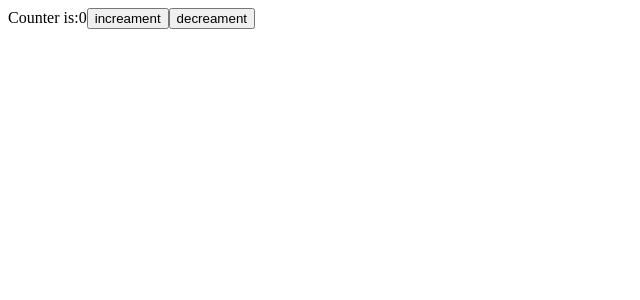
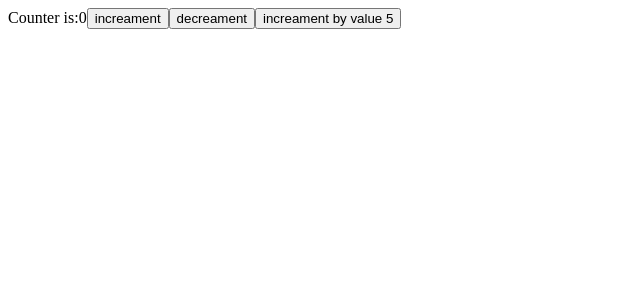
Before and after one commit to EhsanTheCoder98/redux-toolkit, a React (Vite) app: page / in a window 1280 px wide. Shown: the top 300 px of the page, without its empty margins (0-640 px from the left). Built offline with nearby package versions, Linux system fonts and the light colour scheme.

Commit message:
payload usage structure used

```diff
--- a/src/App.jsx
+++ b/src/App.jsx
@@ -1,15 +1,16 @@
 import React from 'react';
 import { useDispatch, useSelector } from 'react-redux';
-import { increament,decreament } from './features/counter/counterSlice';
+import { increament,decreament, increamentByValue, countingReducer } from './features/counter/counterSlice';
 
 const App = () => {
-  const counter = useSelector(store => store.counter.counterValue);
+  const counter = useSelector(countingReducer);
  const dispatch = useDispatch();
   return (
     <div>
       Counter is:{counter}
       <button onClick={()=>dispatch(increament())}>increament</button>
       <button onClick={()=>dispatch(decreament())}>decreament</button>
+      <button onClick={()=>dispatch(increamentByValue(5))}>increament by value 5</button>
     </div>
   );
 };
--- a/src/features/counter/counterSlice.js
+++ b/src/features/counter/counterSlice.js
@@ -14,8 +14,13 @@ const counterSlice = createSlice({
     decreament: (state) => {
       state.counterValue--;
     },
+    increamentByValue: (state, action) => {
+      state.counterValue += action.payload;
+    },
   },
 });
 
 export default counterSlice.reducer;
-export const { increament, decreament } = counterSlice.actions;
+export const { increament, decreament, increamentByValue } =
+  counterSlice.actions;
+export const countingReducer = (store) => store.counter.counterValue;
```
